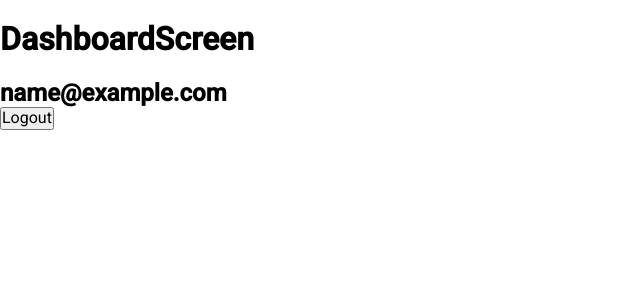
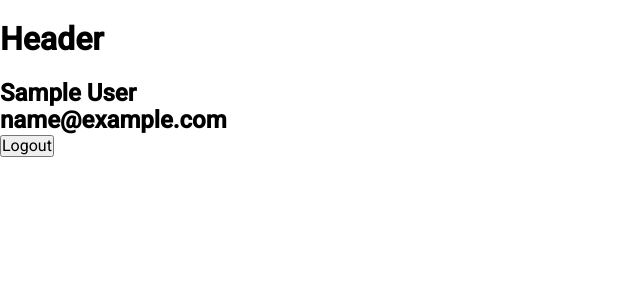
Before and after one commit to rethink-projects/ra-nothink, a React (Create React App) app: page /dashboard in a window 1280 px wide. Shown: the top 300 px of the page, without its empty margins (0-640 px from the left). Built offline with nearby package versions, Linux system fonts and the light colour scheme; no server answers; sample sign-in values are in the browser's storage.

Commit message:
Configuração das sub rotas para aplicação

```diff
--- a/src/App.tsx
+++ b/src/App.tsx
@@ -4,7 +4,9 @@ import AuthProvider from "./context/providers/AuthProvider";
 // Screens
 import DashboardScreen from "./screens/dashboard/DashboardScreen";
 import LoginScreen from "./screens/login/LoginScreen";
-import RequireAuth from "./services/auth/Auth";
+
+// Components
+import { Layout } from "./components";
 
 function App() {
   return (
@@ -14,14 +16,12 @@ function App() {
           <Route path="/">
             <Route index element={<LoginScreen />} />
             <Route path="/login" element={<LoginScreen />} />
-            <Route
-              path="/dashboard"
-              element={
-                <RequireAuth>
-                  <DashboardScreen />
-                </RequireAuth>
-              }
-            />
+            <Route path="/dashboard" element={<Layout />}>
+              <Route index element={<DashboardScreen />} />
+              <Route path="add" element={<AddSnippetScreen />} />
+              <Route path=":id" element={<SnippetScreen />} />
+              <Route path="liked" element={<MostLiked />} />
+            </Route>
           </Route>
         </Routes>
       </AuthProvider>
@@ -30,3 +30,27 @@ function App() {
 }
 
 export default App;
+
+function AddSnippetScreen() {
+  return (
+    <div>
+      <h1>SnippetScreen</h1>
+    </div>
+  );
+}
+
+function SnippetScreen() {
+  return (
+    <div>
+      <h1>SnippetScreen</h1>
+    </div>
+  );
+}
+
+function MostLiked() {
+  return (
+    <div>
+      <h1>SnippetScreen</h1>
+    </div>
+  );
+}
--- /dev/null
+++ b/src/components/common/Layout/Layout.tsx
@@ -0,0 +1,19 @@
+import React from "react";
+import { Outlet } from "react-router-dom";
+import { useAuth } from "../../../context/AuthContext";
+import RequireAuth from "../../../services/auth/Auth";
+
+const Layout = () => {
+  const auth = useAuth();
+  console.log({ auth });
+  return (
+    <RequireAuth>
+      <>
+        <h1>Header</h1>
+        <Outlet />
+      </>
+    </RequireAuth>
+  );
+};
+
+export default Layout;
--- a/src/screens/dashboard/DashboardScreen.tsx
+++ b/src/screens/dashboard/DashboardScreen.tsx
@@ -3,23 +3,23 @@ import { useNavigate } from "react-router-dom";
 import { useAuth } from "../../context/AuthContext";
 import { ICurrentUser } from "../../types";
 
-const DashboardScreen = () => {
+export default function DashboardScreen() {
   const auth = useAuth();
   let navigate = useNavigate();
-
   const currentUser: ICurrentUser = auth.user;
-
   const onSignout = () => {
     auth.signout(() => navigate("/"));
   };
 
+  if (!currentUser) {
+    return <p>Carregando...</p>;
+  }
+
   return (
     <div>
-      <h1>DashboardScreen</h1>
+      <h2>{currentUser.name}</h2>
       <h2>{currentUser.email}</h2>
       <button onClick={onSignout}>Logout</button>
     </div>
   );
-};
-
-export default DashboardScreen;
+}
--- a/src/services/auth/Auth.tsx
+++ b/src/services/auth/Auth.tsx
@@ -1,7 +1,9 @@
 // RequireAuth faz a verificação da tela possuir usuário ou não.
 
+import { useEffect } from "react";
 import { Navigate, useLocation } from "react-router-dom";
 import { useAuth } from "../../context/AuthContext";
+import { ICurrentUser } from "../../types";
 
 type RequireAuthType = {
   children: JSX.Element;
@@ -12,8 +14,19 @@ function RequireAuth({ children }: RequireAuthType) {
   let auth = useAuth();
   let location = useLocation();
 
+  // Pegando o usuario salvo do localStorage
+  const localStorageUser: ICurrentUser = JSON.parse(
+    localStorage.getItem("@nothink:user")!
+  );
+
+  useEffect(() => {
+    if (localStorageUser) {
+      auth.setCurrentUser(localStorageUser);
+    }
+  }, []);
+
   // Se a tela não possuir usuario, redireciona para a tela de Login
-  if (!auth.user) {
+  if (!localStorageUser) {
     return <Navigate to="/login" state={{ from: location }} replace />;
   }
 
```
Also changed, not shown: src/components/index.ts (+5 -2 lines), 1 other file (tests, documents, lock files or other folders).
